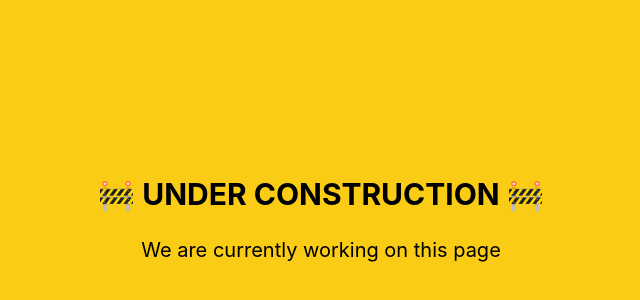
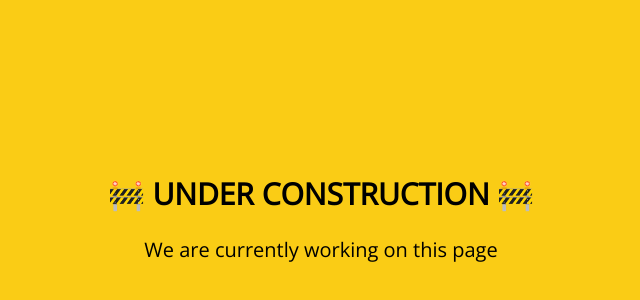
Before and after one commit to ma-thibaud/portfolio-v2, a React (Create React App) app: page / in a window 1280 px wide. Shown: the part 180-480 px from the top of the page, without its empty margins (319-959 px from the left). Built offline with nearby package versions, Linux system fonts and the light colour scheme.

Commit message:
style: add new font

```diff
--- a/src/index.css
+++ b/src/index.css
@@ -1,17 +1,4 @@
+@import url('https://fonts.googleapis.com/css2?family=Open+Sans&display=swap');
 @tailwind base;
 @tailwind components;
 @tailwind utilities;
-
-body {
-  margin: 0;
-  font-family: -apple-system, BlinkMacSystemFont, 'Segoe UI', 'Roboto', 'Oxygen',
-    'Ubuntu', 'Cantarell', 'Fira Sans', 'Droid Sans', 'Helvetica Neue',
-    sans-serif;
-  -webkit-font-smoothing: antialiased;
-  -moz-osx-font-smoothing: grayscale;
-}
-
-code {
-  font-family: source-code-pro, Menlo, Monaco, Consolas, 'Courier New',
-    monospace;
-}
--- a/tailwind.config.js
+++ b/tailwind.config.js
@@ -1,8 +1,15 @@
 /** @type {import('tailwindcss').Config} */
+
+const defaultTheme = require("tailwindcss/defaultTheme");
+
 module.exports = {
   content: ["./src/**/*.{js,jsx,ts,tsx}"],
   theme: {
-    extend: {},
+    extend: {
+      fontFamily: {
+        sans: ["Open Sans", ...defaultTheme.fontFamily.sans],
+      },
+    },
   },
   plugins: [],
 };
```
